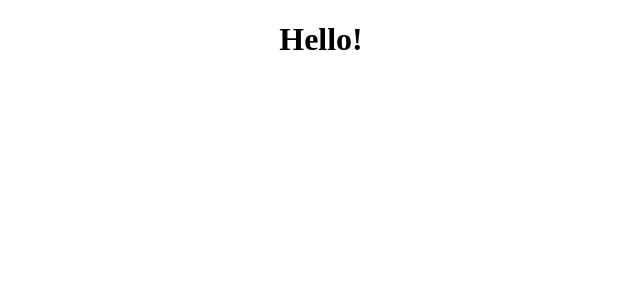
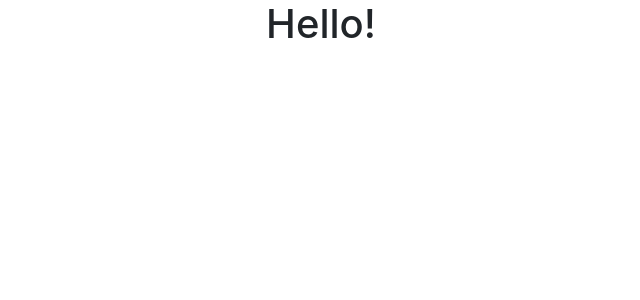
Before and after one commit to trome23/Book-Search, a React (Create React App) app in the folder client/: page / in a window 1280 px wide. Shown: the top 300 px of the page, without its empty margins (319-959 px from the left). Built offline with nearby package versions, Linux system fonts and the light colour scheme.

Commit message:
bootstrap and reactrap added succesfully

```diff
--- a/client/package.json
+++ b/client/package.json
@@ -3,9 +3,13 @@
   "version": "0.1.0",
   "private": true,
   "dependencies": {
+    "bootstrap": "^4.3.1",
     "react": "^16.8.6",
     "react-dom": "^16.8.6",
-    "react-scripts": "3.0.1"
+    "react-scripts": "3.0.1",
+    "react-transition-group": "^4.1.1",
+    "reactstrap": "^8.0.0",
+    "uuid": "^3.3.2"
   },
   "scripts": {
     "start": "react-scripts start",
--- a/client/src/App.js
+++ b/client/src/App.js
@@ -1,12 +1,17 @@
-import React from 'react';
+import React, {Component} from 'react';
+
+import 'bootstrap/dist/css/bootstrap.min.css';
 import './App.css';
 
-function App() {
-  return (
-    <div className="App">
-      <h1>Hello!</h1>
-    </div>
-  );
+class App extends Component {
+  render(){
+    return (
+      <div className="App">
+        <h1>Hello!</h1>
+      </div>
+    );
+  }
+
 }
 
 export default App;
```
Also changed, not shown: client/src/components/AppNavBar.js (added), 1 other file (tests, documents, lock files or other folders).
